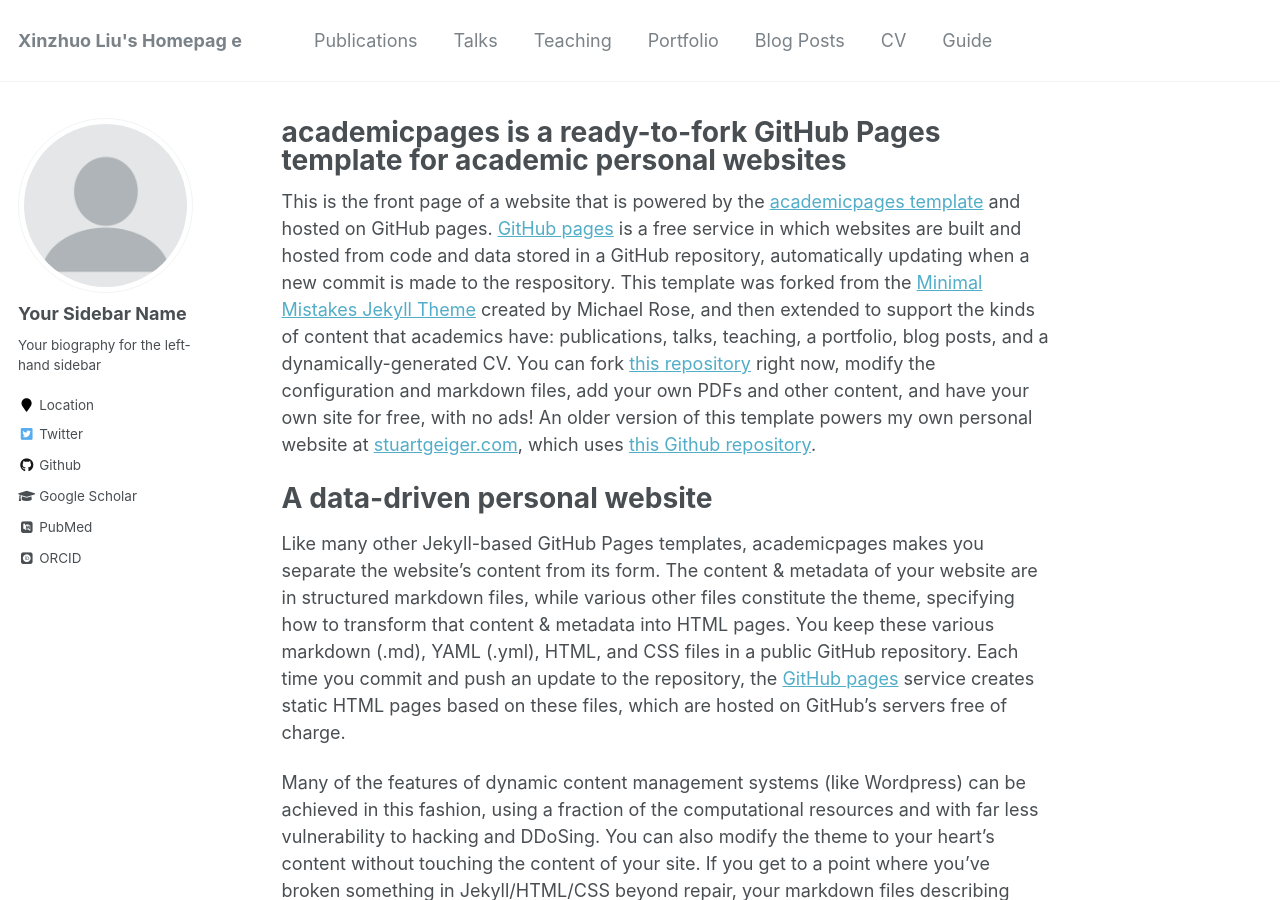
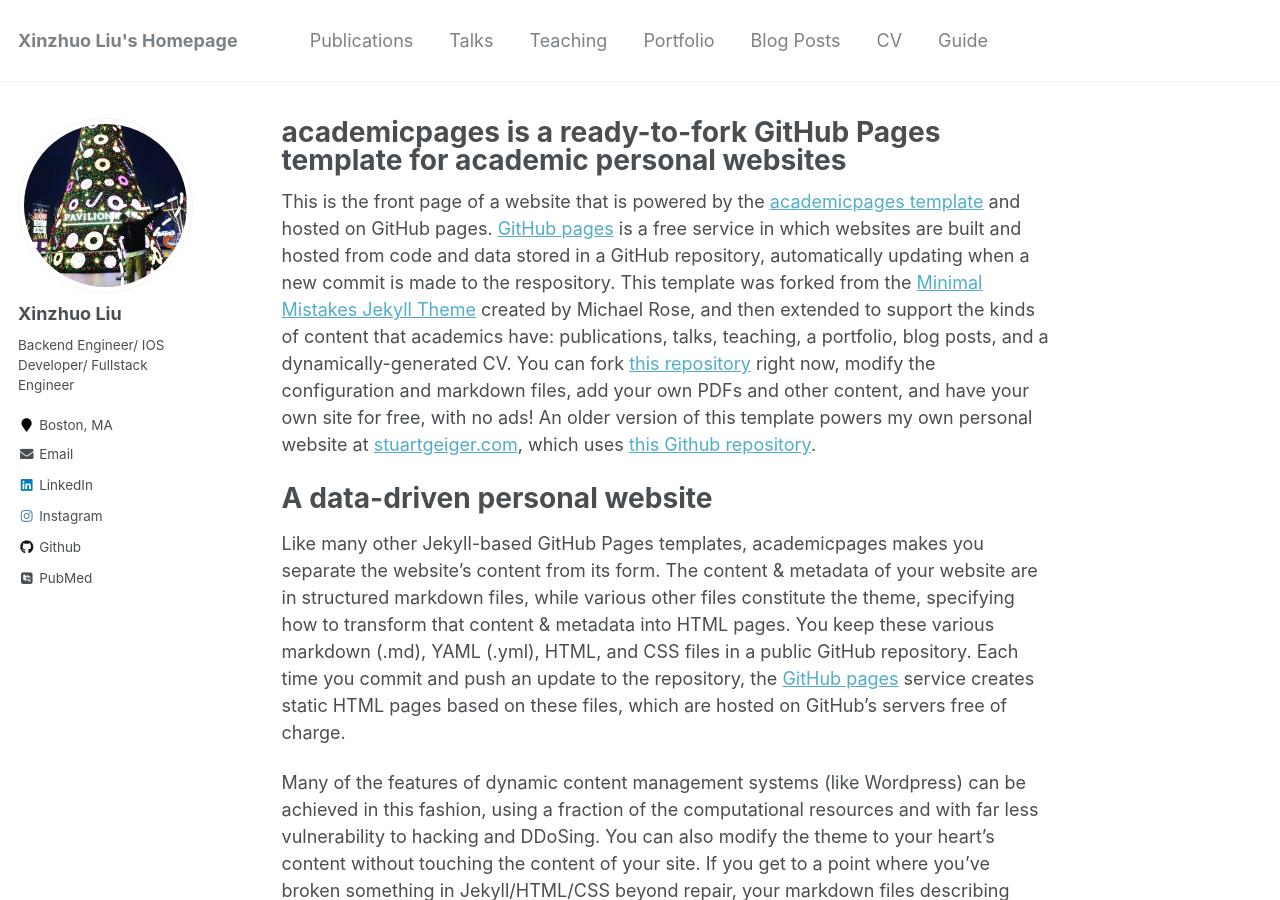
Before and after one commit to Uni-boy/uni-boy.github.io, a Jekyll site: the page built from _pages/about.md, in a window 1280 px wide and 900 px high. Built offline with Jekyll 4.4.1, drawn with Linux system fonts in a browser that asks for light colours; some web fonts are replaced.

Commit message:
side bar

```diff
--- a/_config.yml
+++ b/_config.yml
@@ -7,10 +7,10 @@
 
 # Site Settings
 locale                   : "en-US"
-title                    : "Xinzhuo Liu's Homepag e"
+title                    : "Xinzhuo Liu's Homepage"
 title_separator          : "-"
 name                     : &name "Xinzhuo Liu"
-description              : &description "Backend Engineer/ IOS Developer/ Fullstack Engineer"
+description              : &description "personal description"
 url                      : https://uni-boy.github.io # the base hostname & protocol for your site e.g. "https://mmistakes.github.io"
 baseurl                  : "" # the subpath of your site, e.g. "/blog"
 repository               : "uni-boy/uni-boy.github.io"
@@ -80,14 +80,14 @@ analytics:
 
 # Site Author
 author:
-  name             : "Your Sidebar Name"
-  avatar           : "profile.png"
-  bio              : "Your biography for the left-hand sidebar"
-  location         : "Location"
+  name             : "Xinzhuo Liu"
+  avatar           : "Profile_image.JPG"
+  bio              : "Backend Engineer/ IOS Developer/ Fullstack Engineer"
+  location         : "Boston, MA"
   employer         :
   pubmed           : "https://www.ncbi.nlm.nih.gov/pubmed/?term=john+snow"
-  googlescholar    : "http://yourfullgooglescholarurl.com"
-  email            :
+  googlescholar    :
+  email            : "liuxz2358@gmail.com"
   researchgate     :  # example: "https://www.researchgate.net/profile/yourprofile"
   uri              :
   bitbucket        :
@@ -96,20 +96,20 @@ author:
   flickr           :
   facebook         :
   foursquare       :
-  github           : "academicpages"
+  github           : "Uni-boy"
   google_plus      :
   keybase          :
-  instagram        :
+  instagram        : "https://instagram.com/uniboy_xz?igshid=YmMyMTA2M2Y="
   impactstory      : #"https://profiles.impactstory.org/u/xxxx-xxxx-xxxx-xxxx"
   lastfm           :
-  linkedin         :
-  orcid            : "http://orcid.org/yourorcidurl"
+  linkedin         : "https://www.linkedin.com/in/xinzhuo-liu/"
+  orcid            :
   pinterest        :
   soundcloud       :
   stackoverflow    : # http://stackoverflow.com/users/123456/username
   steam            :
   tumblr           :
-  twitter          : "replacethistwitterhandle"
+  twitter          :
   vine             :
   weibo            :
   xing             :
```
Also changed, not shown: images/Profile_image.JPG (added).
